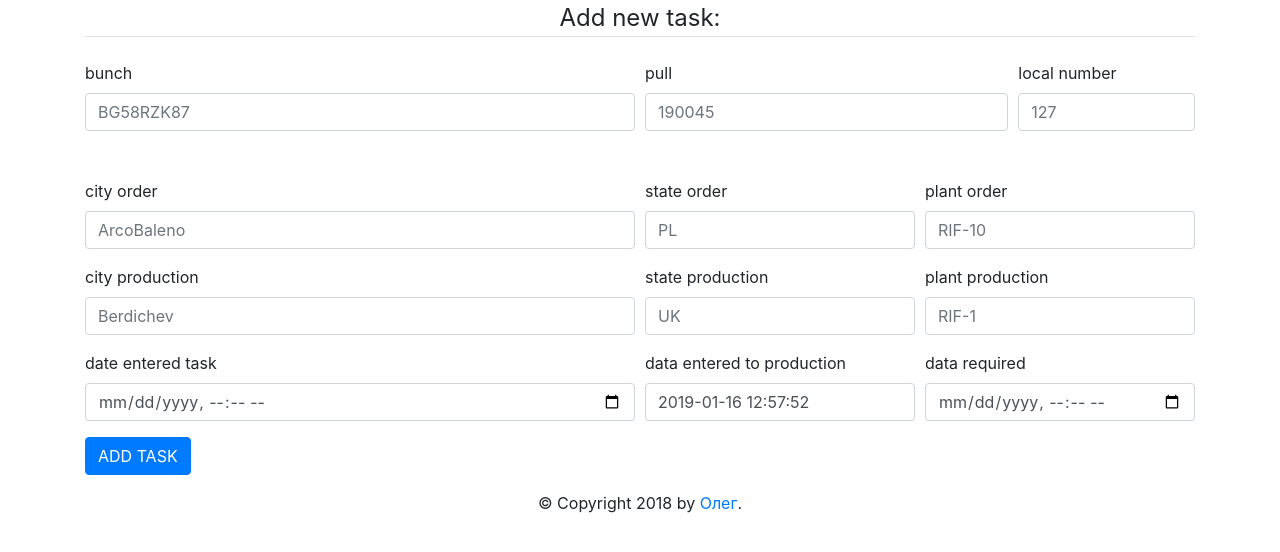
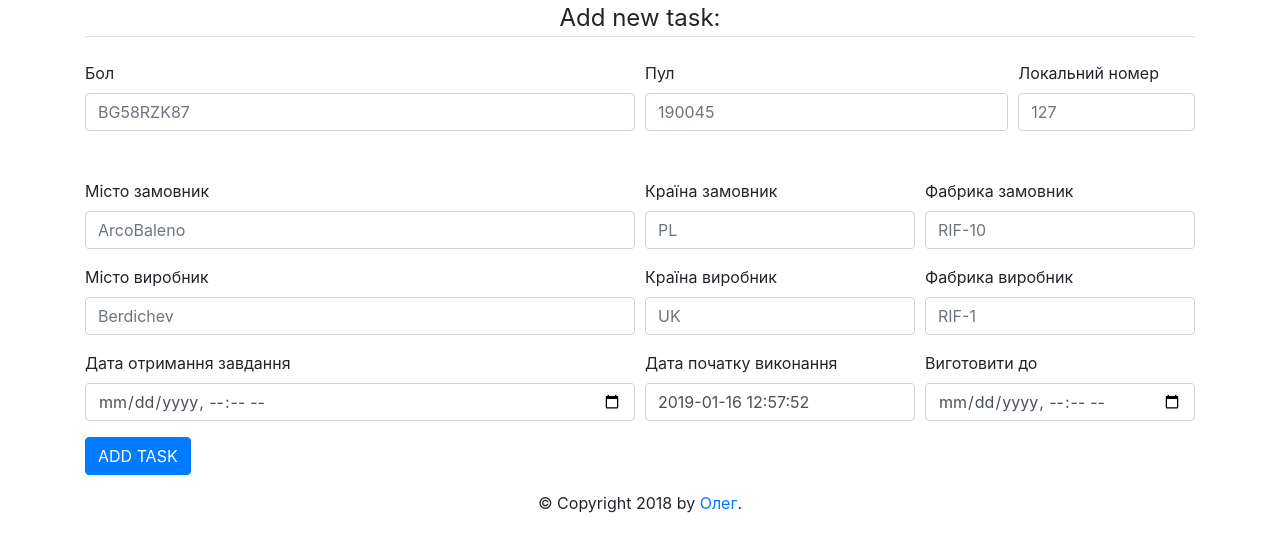
Before and after one commit to OlehQWERTY/Client_SoleGluingMachineImpruvements, a Flask app: page /task/add in a window 1280 px wide. Shown: the part 56-608 px from the top of the page. Run offline with Flask 2, Linux system fonts and the light colour scheme; a user stored in the database is signed in; some libraries are stand-ins or nearby versions.

Commit message:
Almost finnished translation

```diff
--- a/controlWebPage/static/css/style.css
+++ b/controlWebPage/static/css/style.css
@@ -33,7 +33,7 @@ p{
 	height: 200;
 }*/
 
-#logAdmin {
+#l_ogAd_min {
 	overflow-y: scroll;
 	position: relative;
 	height: 500;  /*correct to get better view*/
--- a/controlWebPage/static/localisation/lang.js
+++ b/controlWebPage/static/localisation/lang.js
@@ -15,3 +15,8 @@ function translate(strJson){
 
   // }
 }
+
+// var str = "Mr Blue has a blue house and a blue car";
+// var res = str.replace(/blue|house|car/gi, function (x) {
+//   return x.toUpperCase();
+// });
--- a/controlWebPage/static/localisation/lang_db.json
+++ b/controlWebPage/static/localisation/lang_db.json
@@ -36,8 +36,32 @@
 		"Clear 3 days",
 		"clear last 3 days",
 		"Clear all",
-		"Click here to register a new user"
-
+		"Click here to register a new user",
+		"--- _ Task page _ ---",
+		"Task list:",
+		"Bunch",
+		"Pull",
+		"Local number",
+		"Date required",
+		"Total ammount",
+		"Percentage",
+		"--- _ Task ADD page _ ---",
+		"City order",
+		"State order",
+		"Plant order",
+		"City production",
+		"State production",
+		"Plant production",
+		"Date entered task",
+		"Data entered to production",
+		"Data required",
+		"--- _ Machine page _ ---",
+		"Operator's name",
+		"Operator's secondname",
+		"Working change",
+		"Pos of machine",
+		"--- _ Short words _ ---",
+		"Log"
 	],
 	"ua": [
 		"--- _ Top bar _ ---",
@@ -76,6 +100,31 @@
 		"Очистити 3 дні",
 		"очистити останні 3 дні",
 		"Очистити все",
-		"Натисніть тут для реєстрації нового користувача"
+		"Натисніть тут для реєстрації нового користувача",
+		"--- _ Task page _ ---",
+		"Список завдань:",
+		"Бол",
+		"Пул",
+		"Локальний номер",
+		"Виготовити до",
+		"Загальна к-сть",
+		"Відсотків",
+		"--- _ Task ADD page _ ---",
+		"Місто замовник",
+		"Країна замовник",
+		"Фабрика замовник",
+		"Місто виробник",
+		"Країна виробник",
+		"Фабрика виробник",
+		"Дата отримання завдання",
+		"Дата початку виконання",
+		"Виготовити до",
+		"--- _ Machine page _ ---",
+		"Ім'я оператора",
+		"Фамілія оператора",
+		"Номер зміни",
+		"№ позиції",
+		"--- _ Short words _ ---",
+		"Лог"
 	]
 }
--- a/controlWebPage/templates/account.html
+++ b/controlWebPage/templates/account.html
@@ -26,7 +26,7 @@
 				</div>
 			</div>
 
-			<div class="col-8" id="logAdmin">
+			<div class="col-8" id="l_ogAd_min">
 				<div class="tab-content" id="nav-tabContent">
 					{% if utype == 'admin' %}
 						<!-- log -->
--- a/controlWebPage/templates/taskAdd.html
+++ b/controlWebPage/templates/taskAdd.html
@@ -36,7 +36,7 @@
 
  		<div class="form-row">
 		  <div class="col-md-6 mb-3">
-			<label for="validationTooltip04">bunch</label>
+			<label for="validationTooltip04">Bunch</label>
 			<!-- {{ form.bunch.label(class="col-form-label") }} -->
 			{{ form.bunch(class="form-control form-control-md") }}
 			<div class="invalid-tooltip">
@@ -44,7 +44,7 @@
 			</div>
 		  </div>
 		  <div class="col-md-4 mb-3">
-			<label for="validationTooltip04">pull</label>
+			<label for="validationTooltip04">Pull</label>
 
 			<!-- {{ form.pull.label(class="col-form-label") }} -->
 			{{ form.pull(class="form-control form-control-md") }}
@@ -55,7 +55,7 @@
 		  <div class="col-md-2 mb-3">
 		  	<fieldset class="form-group">
 				<div class="form-group">
-					<label for="validationTooltip04">local number</label>
+					<label for="validationTooltip04">Local number</label>
 
 					<!-- {{ form.localNumber.label(class="col-form-label") }} -->
 					{% if form.localNumber.errors %}
@@ -79,7 +79,7 @@
 
 		<div class="form-row">
 		  <div class="col-md-6 mb-3">
-			<label for="validationTooltip04">city order</label>
+			<label for="validationTooltip04">City order</label>
 
 		  	<!-- {{ form.cityOrder.label(class="col-form-label") }} -->
 			{{ form.cityOrder(class="form-control form-control-md") }}
@@ -88,7 +88,7 @@
 			</div>
 		  </div>
 		  <div class="col-md-3 mb-3">
-			<label for="validationTooltip04">state order</label>
+			<label for="validationTooltip04">State order</label>
 
 		  	<!-- {{ form.stateOrder.label(class="col-form-label") }} -->
 			{{ form.stateOrder(class="form-control form-control-md") }}
@@ -97,7 +97,7 @@
 			</div>
 		  </div>
 		  <div class="col-md-3 mb-3">
-			<label for="validationTooltip04">plant order</label>
+			<label for="validationTooltip04">Plant order</label>
 
 			<!-- {{ form.plantOrder.label(class="col-form-label") }} -->
 			{{ form.plantOrder(class="form-control form-control-md") }}
@@ -109,7 +109,7 @@
 
 	   	<div class="form-row">
 		  <div class="col-md-6 mb-3">
-			<label for="validationTooltip04">city production</label>
+			<label for="validationTooltip04">City production</label>
 
 		  	<!-- {{ form.cityProduction.label(class="col-form-label") }} -->
 			{{ form.cityProduction(class="form-control form-control-md") }}
@@ -118,7 +118,7 @@
 			</div>
 		  </div>
 		  <div class="col-md-3 mb-3">
-			<label for="validationTooltip04">state production</label>
+			<label for="validationTooltip04">State production</label>
 
 		  	<!-- {{ form.stateProduction.label(class="col-form-label") }} -->
 			{{ form.stateProduction(class="form-control form-control-md") }}
@@ -127,7 +127,7 @@
 			</div>
 		  </div>
 		  <div class="col-md-3 mb-3">
-			<label for="validationTooltip04">plant production</label>
+			<label for="validationTooltip04">Plant production</label>
 
 		  	<!-- {{ form.plantProduction.label(class="col-form-label") }} -->
 			{{ form.plantProduction(class="form-control form-control-md") }}
@@ -139,7 +139,7 @@
 
 		<div class="form-row">
 		  <div class="col-md-6 mb-3">
-			<label for="validationTooltip04">date entered task</label>
+			<label for="validationTooltip04">Date entered task</label>
 
 			<!-- {{ form.dateEnteredTask.label(class="col-form-label") }} -->
 			{{ form.dateEnteredTask(class="form-control form-control-md") }}
@@ -148,7 +148,7 @@
 			</div>
 		  </div>
 		  <div class="col-md-3 mb-3">
-			<label for="validationTooltip04">data entered to production</label>
+			<label for="validationTooltip04">Data entered to production</label>
 
 		  	<!-- {{ form.dateEnteredToProduction.label(class="col-form-label") }} -->
 			{{ form.dateEnteredToProduction(class="form-control form-control-md") }}
@@ -157,7 +157,7 @@
 			</div>
 		  </div>
 		  <div class="col-md-3 mb-3">
-			<label for="validationTooltip04">data required</label>
+			<label for="validationTooltip04">Data required</label>
 
 		  	<!-- {{ form.dateRequired.label(class="col-form-label") }} -->
 			{{ form.dateRequired(class="form-control form-control-md") }}
```
Also changed, not shown: controlWebPage/templates/machine.html (+7 -7 lines), controlWebPage/templates/task.html (+5 -5 lines), controlWebPage/site.db.
